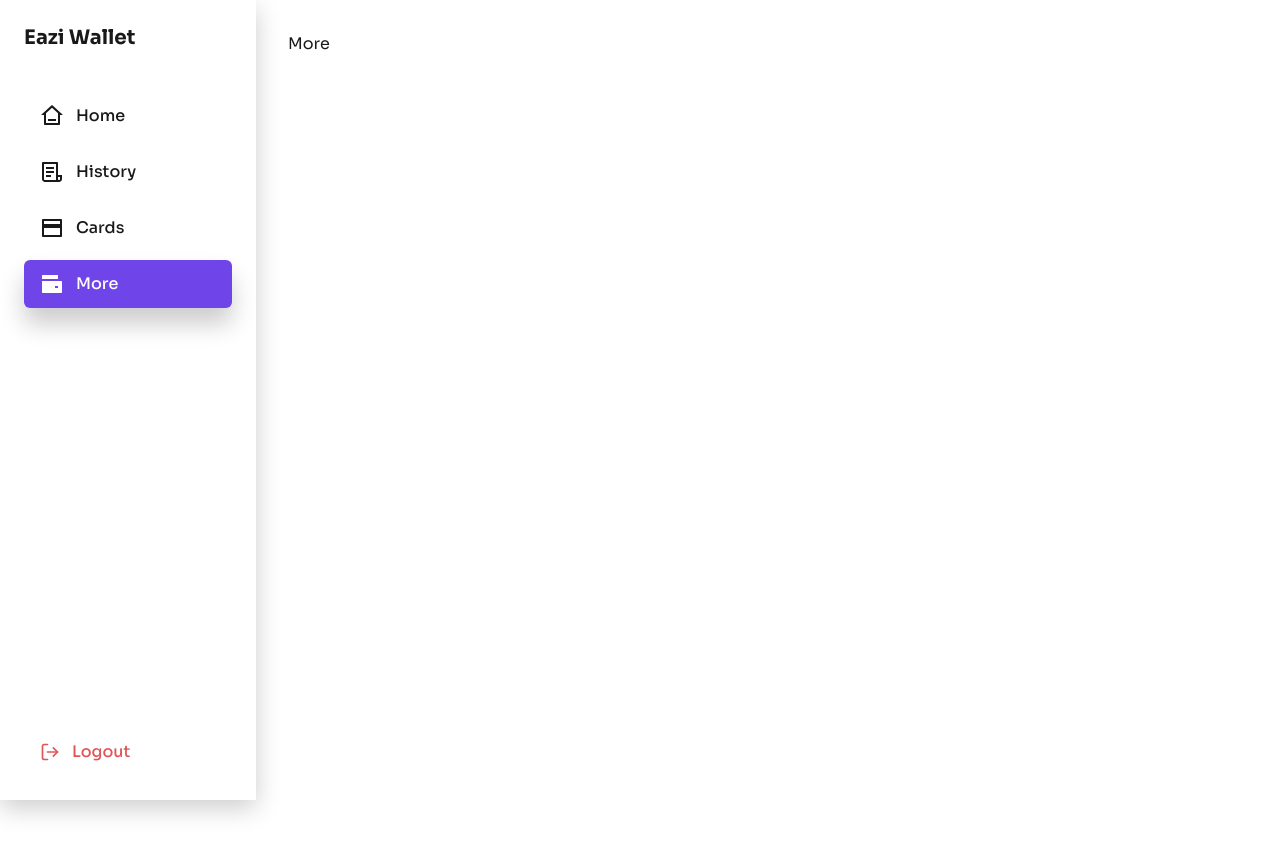
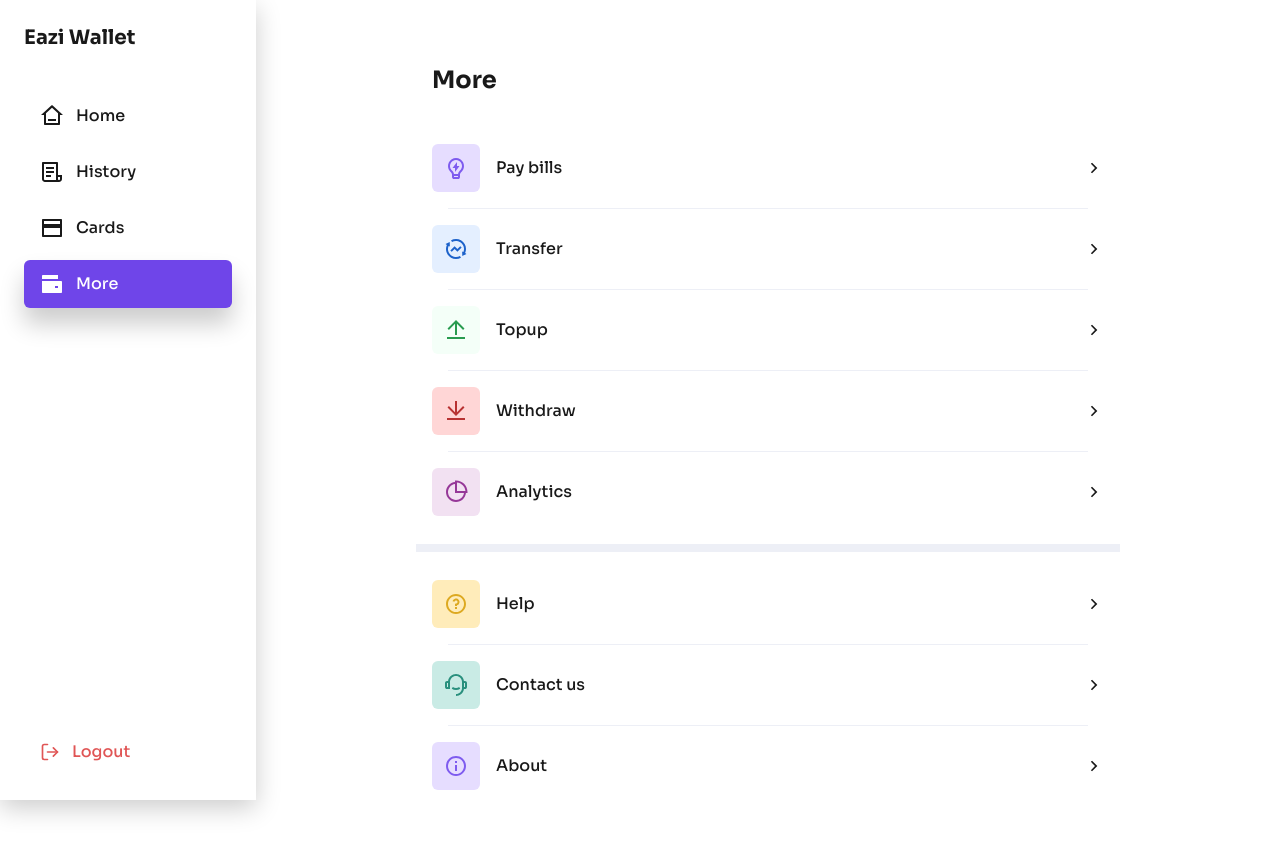
Before and after one commit to ebokes/eaziwallet, a React (Vite) app: page /more in a window 1280 px wide. Shown: the top 854 px of the page. Before the commit the page ends 800 px from the top, so only its background shows below. Built offline with nearby package versions, Linux system fonts and the light colour scheme.

Commit message:
feat: implement More page, add About page

```diff
--- a/src/App/routes/index.tsx
+++ b/src/App/routes/index.tsx
@@ -1,15 +1,18 @@
 import { lazy } from "react";
-import { BrowserRouter, Routes, Route, Navigate } from "react-router-dom";
+import { BrowserRouter, Navigate, Route, Routes } from "react-router-dom";
 import { Layout } from "../../layouts/Layout";
 
 const Splash = lazy(() => import("../../features/auth/pages/Splash"));
 const Login = lazy(() => import("../../features/auth/pages/Login"));
 const SignUp = lazy(() => import("../../features/auth/pages/SignUp"));
 const OTP = lazy(() => import("../../features/auth/pages/OTP"));
-const Dashboard = lazy(() => import("../../features/dashboard/pages/Dashboard"));
+const Dashboard = lazy(
+  () => import("../../features/dashboard/pages/Dashboard")
+);
 const History = lazy(() => import("../../features/dashboard/pages/History"));
 const More = lazy(() => import("../../features/dashboard/pages/More"));
 const Cards = lazy(() => import("../../features/dashboard/pages/Cards"));
+const About = lazy(() => import("../../features/dashboard/pages/About"));
 
 export default function AppRoutes() {
   return (
@@ -23,16 +26,12 @@ export default function AppRoutes() {
         {/* Protected routes */}
         <Route element={<Layout />}>
           <Route path="/dashboard" element={<Dashboard />} />
-          <Route
-            path="/history"
-            element={<History />}
-          />
+          <Route path="/history" element={<History />} />
           <Route path="/cards" element={<Cards />} />
-          <Route
-            path="/more"
-            element={<More />}
-          />
+          <Route path="/more" element={<More />} />
         </Route>
+        {/* Pages without bottom nav */}
+        <Route path="/about" element={<About />} />
         <Route path="*" element={<Navigate to="/" replace />} />
       </Routes>
     </BrowserRouter>
--- a/src/components/icons/Icons.tsx
+++ b/src/components/icons/Icons.tsx
@@ -428,7 +428,7 @@ export const DownloadLine = (props: React.SVGProps<SVGSVGElement>) => (
     {...props}
   >
 
-<path d="M3 19H21V21H3V19ZM13 13.172L19.071 7.1L20.485 8.514L12 17L3.515 8.515L4.929 7.1L11 13.17V2H13V13.172Z" fill="#fff"/>
+<path d="M3 19H21V21H3V19ZM13 13.172L19.071 7.1L20.485 8.514L12 17L3.515 8.515L4.929 7.1L11 13.17V2H13V13.172Z" fill="currentColor"/>
 
   </svg>
 );
@@ -487,9 +487,10 @@ export const ExchangeFundsLine = (props: React.SVGProps<SVGSVGElement>) => (
     xmlns="http://www.w3.org/2000/svg"
     {...props}
   >
-
-<path d="M19.375 15.103C20.0238 13.5613 20.1732 11.855 19.8021 10.224C19.4309 8.59305 18.558 7.11939 17.3059 6.01025C16.0538 4.90111 14.4857 4.21227 12.8218 4.04056C11.158 3.86886 9.48216 4.22293 8.02998 5.053L7.03798 3.316C8.55561 2.44862 10.2742 1.99437 12.0222 1.99858C13.7702 2.00279 15.4865 2.46531 17 3.34C21.49 5.932 23.21 11.482 21.117 16.11L22.459 16.884L18.294 19.098L18.129 14.384L19.375 15.103ZM4.62498 8.897C3.97612 10.4387 3.82676 12.145 4.1979 13.776C4.56903 15.407 5.44199 16.8806 6.69405 17.9897C7.94611 19.0989 9.5143 19.7877 11.1781 19.9594C12.842 20.1311 14.5178 19.7771 15.97 18.947L16.962 20.684C15.4443 21.5514 13.7258 22.0056 11.9778 22.0014C10.2298 21.9972 8.51341 21.5347 6.99998 20.66C2.50998 18.068 0.789978 12.518 2.88298 7.89L1.53998 7.117L5.70498 4.903L5.86998 9.617L4.62398 8.898L4.62498 8.897ZM13.415 14.828L10.584 12L7.75598 14.828L6.34198 13.414L10.585 9.172L13.414 12L16.243 9.172L17.657 10.586L13.414 14.828H13.415Z" fill="#fff"/>
-
+    <path
+      d="M19.375 15.103C20.0238 13.5613 20.1732 11.855 19.8021 10.224C19.4309 8.59305 18.558 7.11939 17.3059 6.01025C16.0538 4.90111 14.4857 4.21227 12.8218 4.04056C11.158 3.86886 9.48216 4.22293 8.02998 5.053L7.03798 3.316C8.55561 2.44862 10.2742 1.99437 12.0222 1.99858C13.7702 2.00279 15.4865 2.46531 17 3.34C21.49 5.932 23.21 11.482 21.117 16.11L22.459 16.884L18.294 19.098L18.129 14.384L19.375 15.103ZM4.62498 8.897C3.97612 10.4387 3.82676 12.145 4.1979 13.776C4.56903 15.407 5.44199 16.8806 6.69405 17.9897C7.94611 19.0989 9.5143 19.7877 11.1781 19.9594C12.842 20.1311 14.5178 19.7771 15.97 18.947L16.962 20.684C15.4443 21.5514 13.7258 22.0056 11.9778 22.0014C10.2298 21.9972 8.51341 21.5347 6.99998 20.66C2.50998 18.068 0.789978 12.518 2.88298 7.89L1.53998 7.117L5.70498 4.903L5.86998 9.617L4.62398 8.898L4.62498 8.897ZM13.415 14.828L10.584 12L7.75598 14.828L6.34198 13.414L10.585 9.172L13.414 12L16.243 9.172L17.657 10.586L13.414 14.828H13.415Z"
+      fill="currentColor"
+    />
   </svg>
 );
 
@@ -922,9 +923,10 @@ export const UploadLine = (props: React.SVGProps<SVGSVGElement>) => (
     xmlns="http://www.w3.org/2000/svg"
     {...props}
   >
-
-<path d="M3 19H21V21H3V19ZM13 5.828V17H11V5.828L4.929 11.9L3.515 10.486L12 2L20.485 10.485L19.071 11.899L13 5.83V5.828Z" fill="#fff"/>
-
+    <path
+      d="M3 19H21V21H3V19ZM13 5.828V17H11V5.828L4.929 11.9L3.515 10.486L12 2L20.485 10.485L19.071 11.899L13 5.83V5.828Z"
+      fill="currentColor"
+    />
   </svg>
 );
 
--- /dev/null
+++ b/src/features/dashboard/pages/About.tsx
@@ -0,0 +1,49 @@
+import React from "react";
+import { useNavigate } from "react-router-dom";
+import BackBtn from "../../../components/ui/BackBtn";
+
+const About: React.FC = () => {
+  const navigate = useNavigate();
+
+  const handleBack = () => {
+    navigate(-1);
+  };
+
+  return (
+    <div className="min-h-screen bg-background">
+      <div className="max-w-3xl mx-auto px-6 py-6 md:px-8 md:py-8">
+        {/* Back Button */}
+        <div className="mb-8">
+          <BackBtn onClick={handleBack} />
+        </div>
+
+        {/* Title */}
+        <h1 className="text-3xl font-bold mb-6">About eWallet</h1>
+
+        {/* Content */}
+        <div className="space-y-4 text-slate-gray leading-relaxed">
+          <p>
+            Our app allows you to easily store, manage, and spend your money on
+            the go. With our secure platform, you can make transactions, check
+            your balance, and track your spending all in one place.
+          </p>
+
+          <p>
+            Whether you're paying bills, shopping online, or sending money to
+            friends and family, our app makes it easy and convenient to do so.
+            Plus, with our various promotions and discounts, you can save even
+            more while using our app.
+          </p>
+
+          <p>
+            Thank you for choosing us as your preferred e-wallet solution. If
+            you have any questions or feedback, please don't hesitate to contact
+            us. We're always here to help.
+          </p>
+        </div>
+      </div>
+    </div>
+  );
+};
+
+export default About;
--- a/src/features/dashboard/pages/More.tsx
+++ b/src/features/dashboard/pages/More.tsx
@@ -1,6 +1,143 @@
+import React from "react";
+import { useNavigate } from "react-router-dom";
+import {
+  ArrowRightSLine,
+  CustomerService2Line,
+  DownloadLine,
+  ExchangeFundsLine,
+  InformationLine,
+  LightbulbFlashLine,
+  PieChart2Line,
+  QuestionLine,
+  UploadLine
+} from "../../../components/icons/Icons";
 
-const More = () => {
-  return <div>More</div>;
+interface MenuItem {
+  id: string;
+  label: string;
+  icon: React.ReactNode;
+  bgColor: string;
+  textColor: string;
+  onClick?: () => void;
+}
+
+const More: React.FC = () => {
+  const navigate = useNavigate();
+
+  const actionItems: MenuItem[] = [
+    {
+      id: "pay-bills",
+      label: "Pay bills",
+      icon: <LightbulbFlashLine className="w-6 h-6" />,
+      bgColor: "bg-lavender",
+      textColor: "text-ocean-blue",
+    },
+    {
+      id: "transfer",
+      label: "Transfer",
+      icon: <ExchangeFundsLine className="w-6 h-6" />,
+      bgColor: "bg-cloud",
+      textColor: "text-celtic-blue",
+    },
+    {
+      id: "topup",
+      label: "Topup",
+      icon: <UploadLine className="w-6 h-6" />,
+      bgColor: "bg-bright-green",
+      textColor: "text-sea-green",
+    },
+    {
+      id: "withdraw",
+      label: "Withdraw",
+      icon: <DownloadLine className="w-6 h-6" />,
+      bgColor: "bg-pale-pink",
+      textColor: "text-golden-gate-bridge",
+    },
+    {
+      id: "analytics",
+      label: "Analytics",
+      icon: <PieChart2Line className="w-6 h-6" />,
+      bgColor: "bg-bright-gray",
+      textColor: "text-violet",
+    },
+  ];
+
+  const helpItems: MenuItem[] = [
+    {
+      id: "help",
+      label: "Help",
+      icon: <QuestionLine className="w-6 h-6" />,
+      bgColor: "bg-blond",
+      textColor: "text-golden",
+    },
+    {
+      id: "contact",
+      label: "Contact us",
+      icon: <CustomerService2Line className="w-6 h-6" />,
+      bgColor: "bg-columbia-blue",
+      textColor: "text-emerald",
+    },
+    {
+      id: "about",
+      label: "About",
+      icon: <InformationLine className="w-6 h-6" />,
+      bgColor: "bg-lavender",
+      textColor: "text-ocean-blue",
+      onClick: () => navigate("/about"),
+    },
+  ];
+
+  const renderMenuItem = (item: MenuItem) => (
+    <button
+      key={item.id}
+      onClick={item.onClick}
+      className="w-full flex items-center gap-4 py-4 bg-white hover:bg-gray-50 transition-colors active:bg-gray-100"
+    >
+      <div
+        className={`w-12 h-12 rounded-md ${item.bgColor} ${item.textColor} flex items-center justify-center flex-shrink-0`}
+      >
+        {item.icon}
+      </div>
+      <span className="flex-1 text-left font-medium text-gray-900">
+        {item.label}
+      </span>
+      <ArrowRightSLine className="w-5 h-5 text-gray-400" />
+    </button>
+  );
+
+  return (
+    <div className="py-6 md:p-8 max-w-3xl mx-auto min-h-screen pb-24 md:pb-8">
+      {/* Header */}
+      <h1 className="px-4 text-2xl font-bold mb-8">More</h1>
+
+      {/* Action Items */}
+      <div className="bg-white rounded-2xl overflow-hidden shadow-sm mx-4">
+        {actionItems.map((item, index) => (
+          <React.Fragment key={item.id}>
+            {renderMenuItem(item)}
+            {index < actionItems.length - 1 && (
+              <div className="border-b border-alice-blue mx-4" />
+            )}
+          </React.Fragment>
+        ))}
+      </div>
+
+      {/* Spacer/Divider */}
+      <div className="bg-alice-blue h-2 my-3" />
+
+      {/* Help Items */}
+      <div className="bg-white rounded-2xl overflow-hidden shadow-sm mx-4">
+        {helpItems.map((item, index) => (
+          <React.Fragment key={item.id}>
+            {renderMenuItem(item)}
+            {index < helpItems.length - 1 && (
+              <div className="border-b border-alice-blue mx-4" />
+            )}
+          </React.Fragment>
+        ))}
+      </div>
+    </div>
+  );
 };
 
 export default More;
--- a/src/lib/constants.ts
+++ b/src/lib/constants.ts
@@ -16,6 +16,7 @@ export interface Card {
   balance: string;
   variant: "primary" | "secondary" | "dark";
 }
+
 
 export interface Transaction {
   id: string;
```
